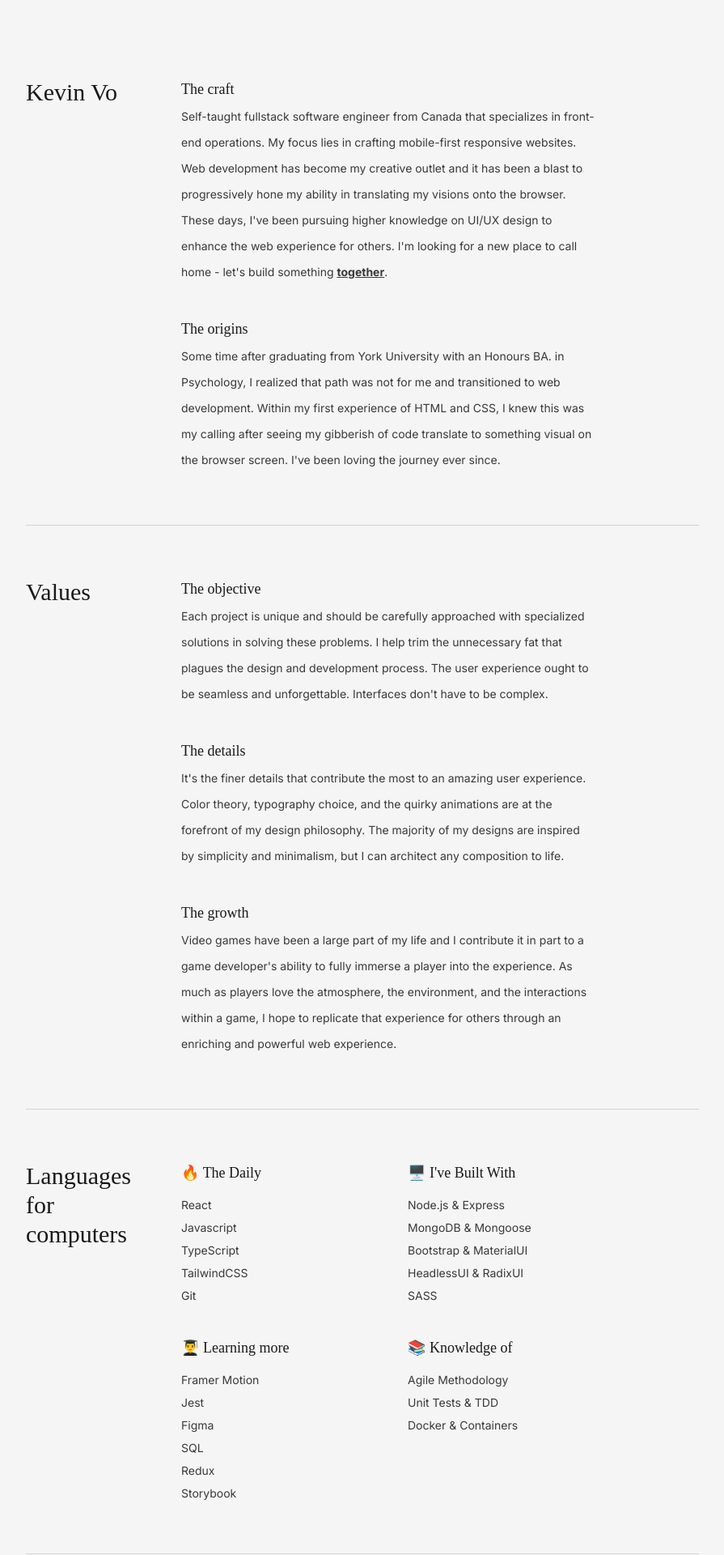
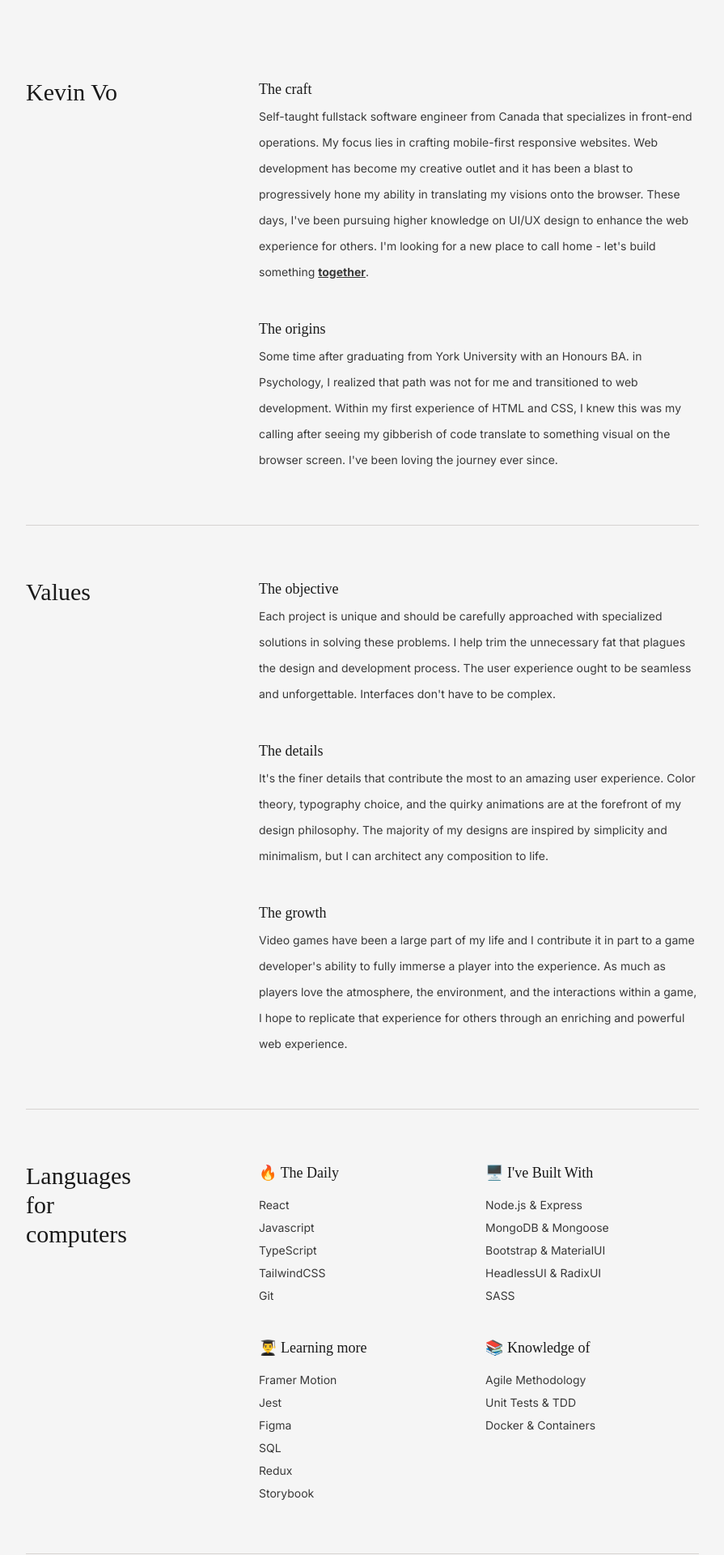
Before and after one commit to Yezo/personal-portfolio, a React (Vite) app: page /about in a window 1280 px wide. Shown: the part 540-2460 px from the top of the page at 81% size, without its empty margins (192-1087 px from the left). Built offline with nearby package versions, Linux system fonts and the light colour scheme; a web font is replaced by a local one.

Commit message:
style: padding changes

```diff
--- a/src/pages/About.tsx
+++ b/src/pages/About.tsx
@@ -22,7 +22,7 @@ export const About = () => {
             transition={{ ease: "easeInOut", duration: 1, delay: 3 }}
             viewport={{ once: true }}
           >
-            <div className="flex flex-col gap-4 sm:flex-row sm:gap-16">
+            <div className="flex flex-col gap-4 sm:flex-row sm:gap-40">
               <div className="min-w-[8rem] max-w-[8rem] pt-16 font-faustina text-3xl sm:py-16">
                 Kevin Vo
               </div>
@@ -30,7 +30,7 @@ export const About = () => {
               <div className="basis-auto space-y-10 pb-16 pt-4 sm:py-16">
                 <div className="flex flex-col gap-1">
                   <h4 className="font-faustina text-lg">The craft</h4>
-                  <p className="font-inter text-sm leading-8 opacity-[0.85] md:pr-32">
+                  <p className="font-inter text-sm leading-8 opacity-[0.85]">
                     Self-taught fullstack software engineer from Canada that specializes in
                     front-end operations. My focus lies in crafting mobile-first responsive
                     websites. Web development has become my creative outlet and it has been a blast
@@ -49,7 +49,7 @@ export const About = () => {
 
                 <div className="flex flex-col gap-1">
                   <h4 className="font-faustina text-lg">The origins</h4>
-                  <p className="font-inter text-sm leading-8 opacity-[0.85] md:pr-32">
+                  <p className="font-inter text-sm leading-8 opacity-[0.85]">
                     Some time after graduating from York University with an Honours BA. in
                     Psychology, I realized that path was not for me and transitioned to web
                     development. Within my first experience of HTML and CSS, I knew this was my
@@ -60,14 +60,14 @@ export const About = () => {
               </div>
             </div>
 
-            <div className="flex flex-col gap-4 sm:flex-row sm:gap-16">
+            <div className="flex flex-col gap-4 sm:flex-row sm:gap-40">
               <div className="min-w-[8rem] max-w-[8rem] pt-16 font-faustina text-3xl sm:py-16">
                 Values
               </div>
               <div className="basis-auto space-y-10 pb-16 pt-4 sm:py-16">
                 <div className="flex flex-col gap-1">
                   <h4 className="font-faustina text-lg">The objective</h4>
-                  <p className="font-inter text-sm leading-8 opacity-[0.85] md:pr-32">
+                  <p className="font-inter text-sm leading-8 opacity-[0.85]">
                     Each project is unique and should be carefully approached with specialized
                     solutions in solving these problems. I help trim the unnecessary fat that
                     plagues the design and development process. The user experience ought to be
@@ -77,7 +77,7 @@ export const About = () => {
 
                 <div className="flex flex-col gap-1">
                   <h4 className="font-faustina text-lg">The details</h4>
-                  <p className="font-inter text-sm leading-8 opacity-[0.85] md:pr-32">
+                  <p className="font-inter text-sm leading-8 opacity-[0.85]">
                     It's the finer details that contribute the most to an amazing user experience.
                     Color theory, typography choice, and the quirky animations are at the forefront
                     of my design philosophy. The majority of my designs are inspired by simplicity
@@ -87,7 +87,7 @@ export const About = () => {
 
                 <div className="flex flex-col gap-1">
                   <h4 className="font-faustina text-lg">The growth</h4>
-                  <p className="font-inter text-sm leading-8 opacity-[0.85] md:pr-32">
+                  <p className="font-inter text-sm leading-8 opacity-[0.85]">
                     Video games have been a large part of my life and I contribute it in part to a
                     game developer's ability to fully immerse a player into the experience. As much
                     as players love the atmosphere, the environment, and the interactions within a
@@ -98,7 +98,7 @@ export const About = () => {
               </div>
             </div>
 
-            <div className="flex gap-4 sm:gap-16">
+            <div className="flex gap-8 sm:gap-40">
               <div className="min-w-[8rem] max-w-[8rem] py-16 font-faustina text-3xl">
                 Languages for computers
               </div>
@@ -147,7 +147,7 @@ export const About = () => {
               </div>
             </div>
 
-            <div className="flex gap-4 sm:gap-16">
+            <div className="flex gap-8 sm:gap-40">
               <div className="min-w-[8rem] max-w-[8rem] py-16 font-faustina text-3xl">
                 Languages for humans
               </div>
@@ -169,7 +169,7 @@ export const About = () => {
               </div>
             </div>
 
-            <div className="flex gap-4 sm:gap-16">
+            <div className="flex gap-8 sm:gap-40">
               <div className="min-w-[8rem] max-w-[8rem] py-16 font-faustina text-3xl">
                 Interests
               </div>
```
